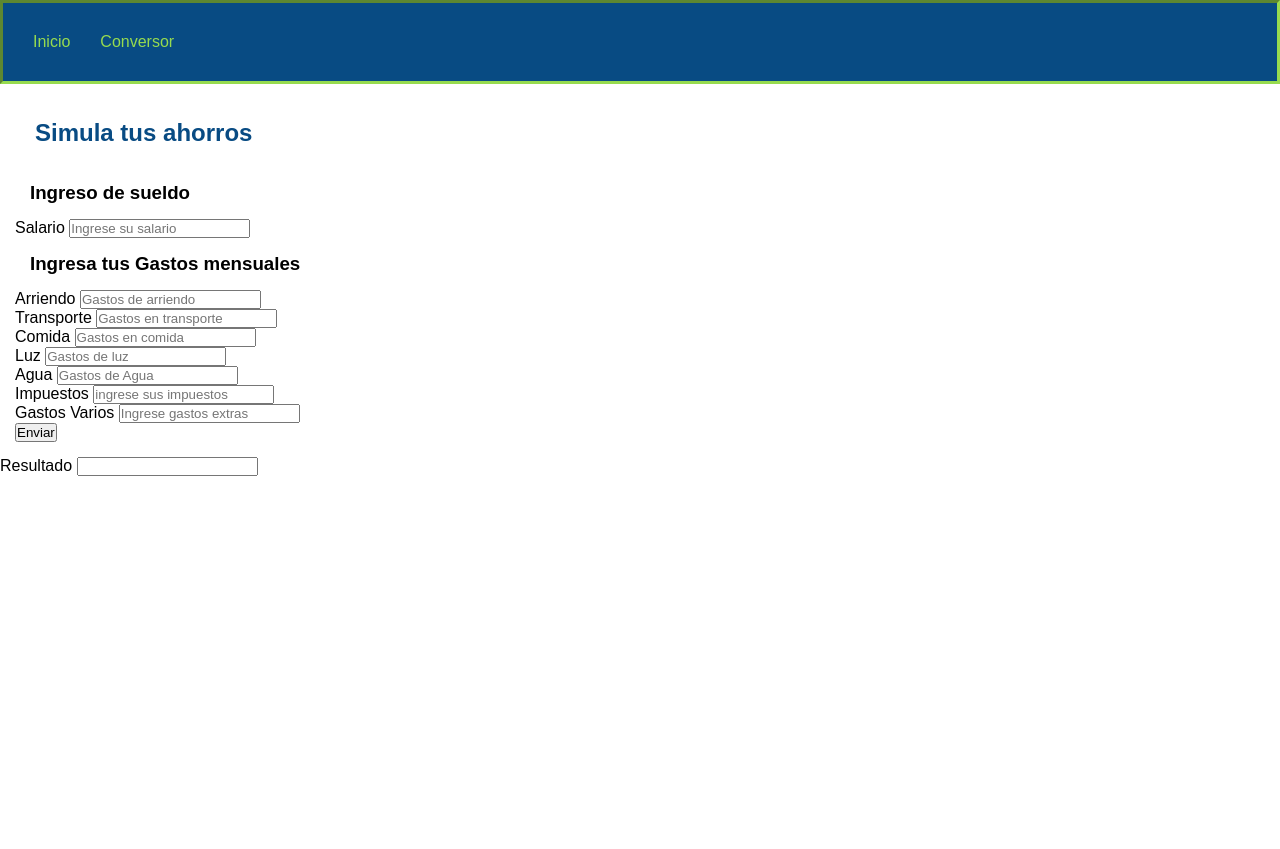
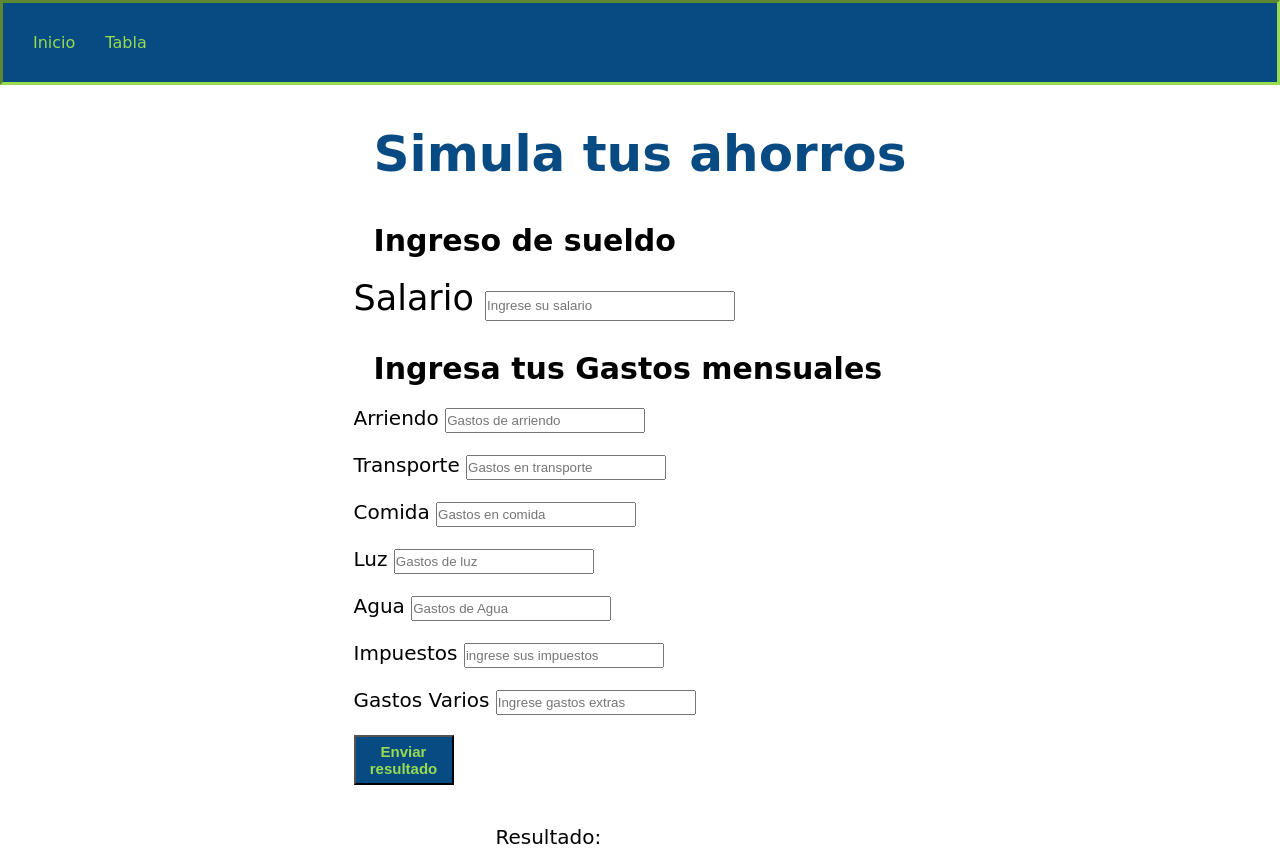
Before and after one commit to Frank-Labrador/Organizanzapp, a website: page index.html in a window 1280 px wide. Before the commit the page ends 800 px from the top, so only its background shows below. Drawn offline with Linux system fonts and the light colour scheme; a web font is replaced by a local one.

Commit message:
primera limpieza

```diff
--- a/index.html
+++ b/index.html
@@ -1,10 +1,14 @@
 <!DOCTYPE html>
 <html lang="en">
 
-<head>
-    <meta charset="UTF-8">
-    <meta name="viewport" content="width=device-width, initial-scale=1.0">
-    <link rel="stylesheet" href="./css/styles.css">
+    <head>
+        <meta charset="UTF-8" />
+        <meta name="viewport" content="width=device-width, initial-scale=1.0" />
+        <link rel="preconnect" href="https://fonts.googleapis.com" />
+        <link rel="preconnect" href="https://fonts.gstatic.com" crossorigin />
+        <link href="https://fonts.googleapis.com/css2?family=Quantico:ital@1&family=Salsa&display=swap" rel="stylesheet" />
+        <link rel="stylesheet" href="./css/styles.css" />
+        <script src="./js/main.js"></script>
     <title>OrganiZanZapp || inicio</title>
 </head>
 
@@ -16,108 +20,81 @@
                     <a href="./index.html"> Inicio</a>
                 </li>
                 <li>
-                    <a href="./pages/conversor.html"> Conversor</a>
+                    <a href="./pages/tabla.html"> Tabla</a>
                 </li>
             </ul>
         </nav>
     </header>
     <main>
-
-
         <section class="ahorroForm">
-
             <div class="formulario">
                 <h1>Simula tus ahorros</h1>
+
                 <h3>Ingreso de sueldo</h3>
+
                 <section class="formSalario">
-                    <label for="salario" class="colocar_nome">Salario
-                    </label>
-                    <input type="number" name="salario" id="salario" required
-                        placeholder="Ingrese su salario">
+                    <label for="salario" class="colocar_nome">Salario </label>
+                    <input type="number" name="salario" id="salario" required placeholder="Ingrese su salario" />
                 </section>
+
                 <h3>Ingresa tus Gastos mensuales</h3>
 
-
-                <div class="">
-
-                    <form id="formAhorro">
-
-
+                <div class="formGastos">
                     <div>
-                        <label for="arriendo" class="colocar_nome">Arriendo
-                        </label>
-                        <input type="number" name="arriendo" id="arriendo" required
-                        placeholder="Gastos de arriendo">
-                        </div>
-
-
-                    <div>
-                        <label for="transporte" class="colocar_email">Transporte
-                        </label>
-                        <input type="number" name="transporte" id="transporte" required
-                        placeholder="Gastos en transporte">
-                    </div>
-
-
-                    <div>
-                        <label for="comida" class="formComida">Comida
-                    </label>
-                    <input type="number" name="comida" id="comida" placeholder="Gastos en comida" required>
-                    </div>
-
-
-                    <div>
-                        <label for="luz" class="colocar_telefone">Luz
-                    </label>
-                    <input type="number" name="luz" id="luz" placeholder="Gastos de luz" required>
+                        <label for="arriendo" class="colocar_nome">Arriendo </label>
+                        <input type="number" name="arriendo" id="arriendo" required placeholder="Gastos de arriendo" />
                     </div>
 
                     <div>
-                        <label for="agua" class="colocar_nome">Agua
-                        </label>
-                        <input type="number" name="agua" id="agua" required
-                        placeholder="Gastos de Agua">
+                        <label for="transporte" class="colocar_email">Transporte </label>
+                        <input type="number" name="transporte" id="transporte" required
+                            placeholder="Gastos en transporte" />
                     </div>
 
-
+                    <div>
+                        <label for="comida" class="formComida">Comida </label>
+                        <input type="number" name="comida" id="comida" placeholder="Gastos en comida" required />
+                    </div>
 
                     <div>
-                        <label for="impuestos" class="colocar_email">Impuestos
-                        </label>
-                        <input type="number" name="impuestos" id="impuestos" required
-                        placeholder="ingrese sus impuestos">
+                        <label for="luz" class="colocar_telefone">Luz </label>
+                        <input type="number" name="luz" id="luz" placeholder="Gastos de luz" required />
                     </div>
 
+                    <div>
+                        <label for="agua" class="colocar_nome">Agua </label>
+                        <input type="number" name="agua" id="agua" required placeholder="Gastos de Agua" />
+                    </div>
+
+                    <div>
+                        <label for="impuestos" class="colocar_email">Impuestos </label>
+                        <input type="number" name="impuestos" id="impuestos" required
+                            placeholder="ingrese sus impuestos" />
+                    </div>
 
                     <div>
                         <label for="gastosVarios" class="colocar_telefone">Gastos Varios
                         </label>
-                        <input type="number" name="gastosVarios" id="gastosVarios" placeholder="Ingrese gastos extras" required>
+                        <input type="number" name="gastosVarios" id="gastosVarios" placeholder="Ingrese gastos extras"
+                            required />
                     </div>
-
-
                 </div>
 
-                    <button onclick="simuladorAhorro()" type="button" name="enviar_formulario" id="enviar">
-                        <p>Enviar</p>
-                    </button>
-
-
-                </form>
+                <button onclick="simuladorAhorro()" type="button" name="enviar_formulario" id="enviar">
+                    <p>Enviar resultado</p>
+                </button>
             </div>
         </section>
-        <p>
-            <label for="resultado" class="colocar_nome">Resultado
-            </label>
-            <input type="number" name="resultado" id="resultado">
-        </p>
 
+        <section class="resulForm">
+            <div>
+            <label for="resultado" class="colocar_nome">Resultado: </label>
+            <input type="number" name="resultado" id="resultado" readonly/>
+            </div>
+        </section>
 
     </main>
-    <footer>
-
-    </footer>
-    <script src="./js/main.js"></script>
+    <footer></footer>
 </body>
 
 </html>
--- a/js/main.js
+++ b/js/main.js
@@ -56,6 +56,9 @@ function filtroPorMes(listaDeGastos, mes){
 //simuladorAhorros(1200, 600, 100);
 
 
+
+
+
 //Creamos la funcion para crear el simulador de ahorro que interactua con el DOM
 function simuladorAhorro(){
     const nombreMeses = ["Enero", "Febrero", "Marzo", "Abril", "Mayo", "Junio", "Julio", "Agosto", "Septiembre", "Octubre", "Noviembre", "Diciembre"];
@@ -72,6 +75,21 @@ function simuladorAhorro(){
     let gastos = arriendo + transporte + comida + luz + agua + impuestos + gastosVarios;
     let gastoTotal = salario - gastos;
     document.querySelector("#resultado").value = gastoTotal;
+
+    //colocamos una condicion para cuando den numeros negativos
+    let resultadoInput = document.querySelector("#resultado");
+    if (gastoTotal >= 0) {
+        resultadoInput.value = gastoTotal;
+    } else {
+        //cambiamos temporalmente de input a text
+        resultadoInput.type = "text";
+        resultadoInput.value = "No Ahorraste nada :C";
+        //luego retomamos el input a number
+        setTimeout(function() {
+            resultadoInput.type = "number";
+            resultadoInput.value = "";
+        }, 5000);
+    }
 
     //se utiliza un nombre aleatorio de prueba
     let usuario = [{
--- a/scss/pages/_main-index.scss
+++ b/scss/pages/_main-index.scss
@@ -1,6 +1,52 @@
 main{
     .ahorroForm{
         display: flex;
-        padding: 15px;
+
+        padding: 20px;
+        justify-content: center;
+        .formulario{
+            .formSalario{
+                padding-bottom: 10px;
+                font-size: 35px;
+                input{
+                    width: 250px;
+                    height: 30px;
+                }
+
+            }
+        }
+        button{
+            width: 100px;
+            height: 50px;
+            background-color: $color-principal;
+            color: $color-secundario;
+            font-size: 15px;
+            font-weight: bold;
+            &:hover{
+                border: 2px solid $color-secundario
+            }
+
+        }
+
+        .formGastos{
+            div{
+                margin-bottom: 20px;
+                font-size: 20px;
+                input{
+                    width: 200px;
+                    height: 25px;
+                }
+            }
+        }
+
+    }
+.resulForm{
+    display: flex;
+    justify-content: center;
+    margin-top: 20px;
+    font-size: 20px;
+    input{
+        border: none;
     }
 }
+}
--- a/scss/utilities/_global.scss
+++ b/scss/utilities/_global.scss
@@ -1,14 +1,17 @@
 /*Estilos de fuente*/
 html{
-    font-family: Arial, Helvetica, sans-serif;
+    font-family: 'Quantico', sans-serif;
+    font-family: 'Salsa', cursive;
 }
 
 h1{
+    font-size: 50px;
     padding: 20px;
     font-weight: bold;
     color: $color-principal;
 }
 h3{
-    padding: 15px;
+    padding: 20px;
+    font-size: 30px;
 
 }
```
Also changed, not shown: pages/conversor.html (deleted, +0 -33 lines), pages/tabla.html (added, +88 -0 lines), css/styles.css, js/tabla.js (added), 1 other file.
